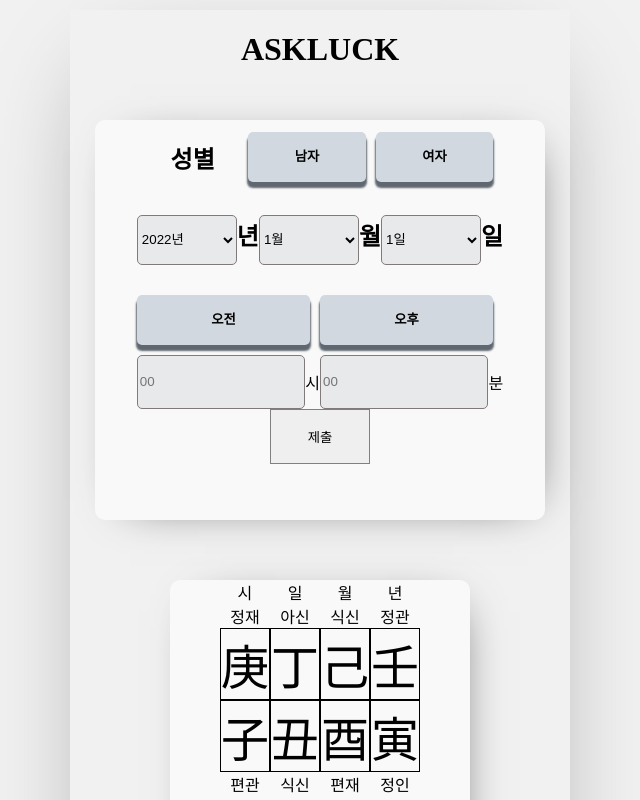
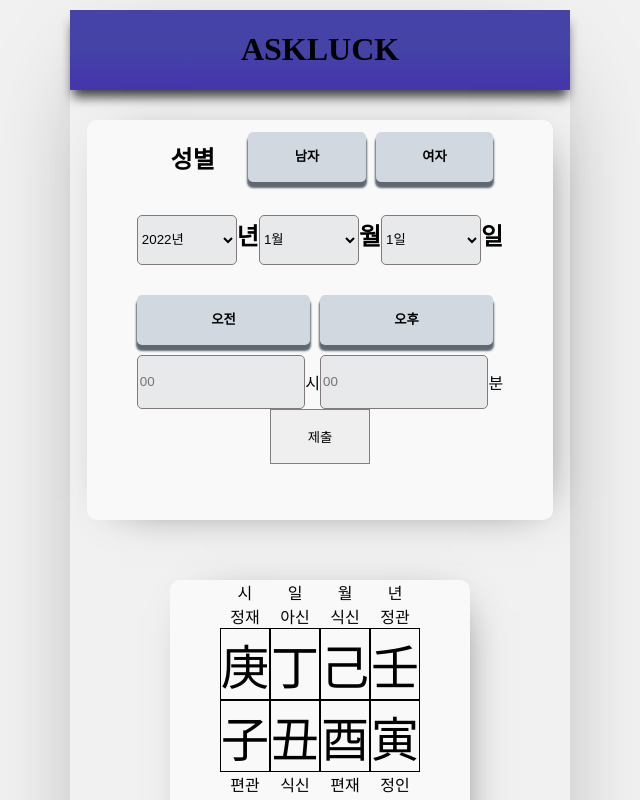
Before and after one commit to seni95/askLuck, a React (Create React App) app: page / in a window 1280 px wide. Shown: the top 800 px of the page, without its empty margins (320-960 px from the left). Built offline with nearby package versions, Linux system fonts and the light colour scheme; a web font is replaced by a local one.

Commit message:
css revise

```diff
--- a/src/components/header/header.module.css
+++ b/src/components/header/header.module.css
@@ -1,5 +1,7 @@
 header{
+    background: linear-gradient(0deg, rgba(68,54,172,1) 6%, rgba(69,68,166,1) 53%);
   display: flex;
+  box-shadow: 0px 10px 11px -3px rgba(0,0,0,0.75);
 }
 
 header *{
--- a/src/components/input_birthday/input_birthday.module.css
+++ b/src/components/input_birthday/input_birthday.module.css
@@ -6,7 +6,8 @@
     background: #f9f9f9;
     margin: 30px auto;
     min-height: 400px;
-    width: 450px;
+    padding-left: 50px;
+    padding-right: 50px;
     border-radius: 10px;
     box-shadow: 9px 5px 45px -26px rgba(0,0,0,0.75);
 
```
